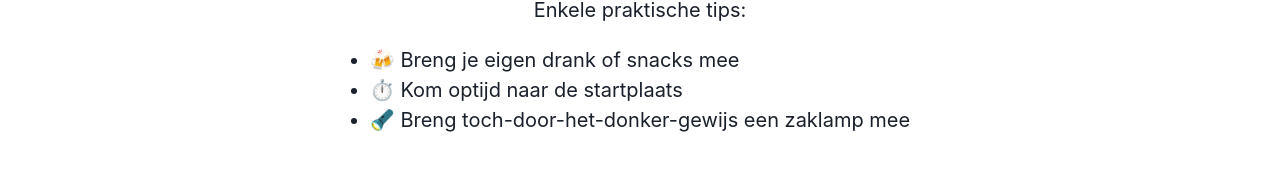
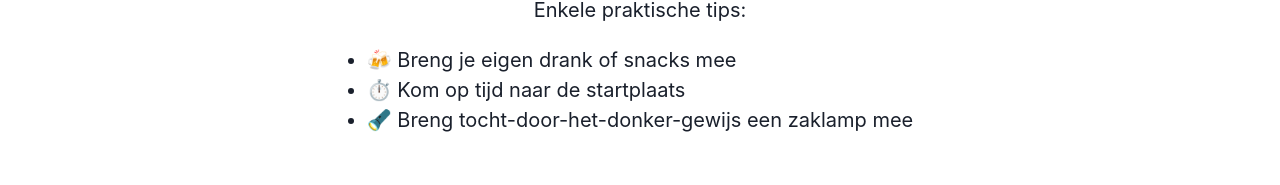
Before and after one commit to samgielis/nachtwandeling, a React (Create React App) app: page /praktisch in a window 1280 px wide. Shown: the part 290-475 px from the top of the page. Built offline with nearby package versions, Linux system fonts and the light colour scheme.

Commit message:
Fix typo
Signed-off-by: Sam Gielis <sam.gielis@trustedfamily.net>

```diff
--- a/src/screens/Practical.tsx
+++ b/src/screens/Practical.tsx
@@ -13,8 +13,8 @@ export const Practical = () => {
         </Text>
             <UnorderedList>
                 <ListItem>🍻 Breng je eigen drank of snacks mee</ListItem>
-                <ListItem>⏱️ Kom optijd naar de startplaats</ListItem>
-                <ListItem>🔦 Breng toch-door-het-donker-gewijs een zaklamp mee</ListItem>
+                <ListItem>⏱️ Kom op tijd naar de startplaats</ListItem>
+                <ListItem>🔦 Breng tocht-door-het-donker-gewijs een zaklamp mee</ListItem>
             </UnorderedList>
     </VStack>
 }
```
Also changed, not shown: 6 other files (tests, documents, lock files or other folders).
